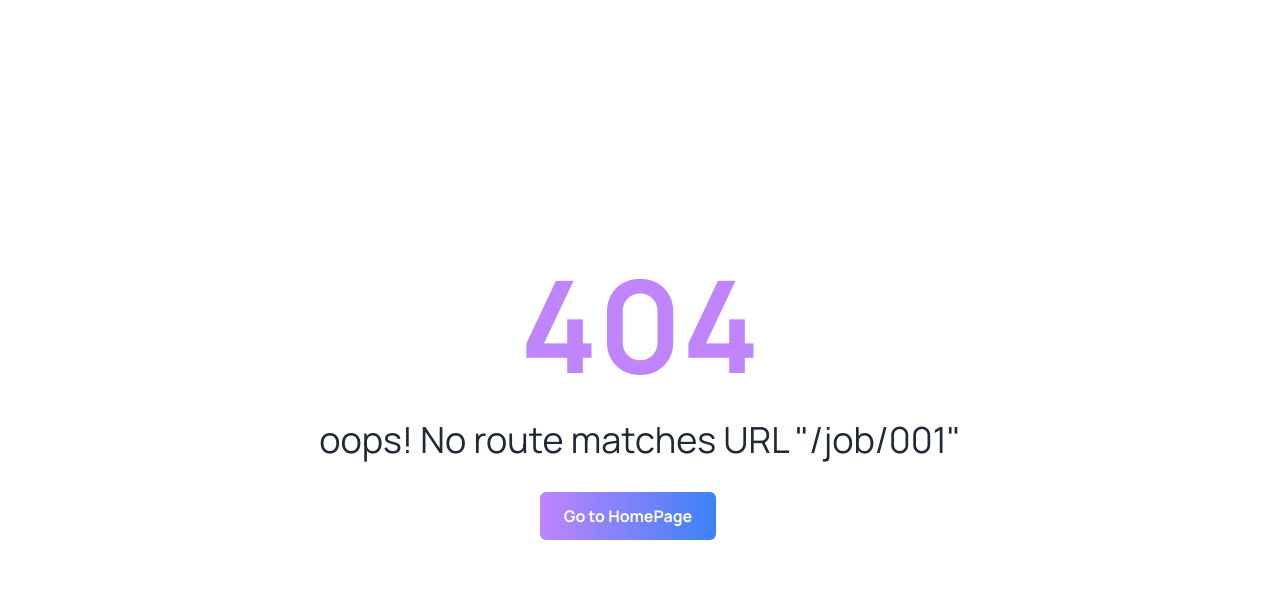
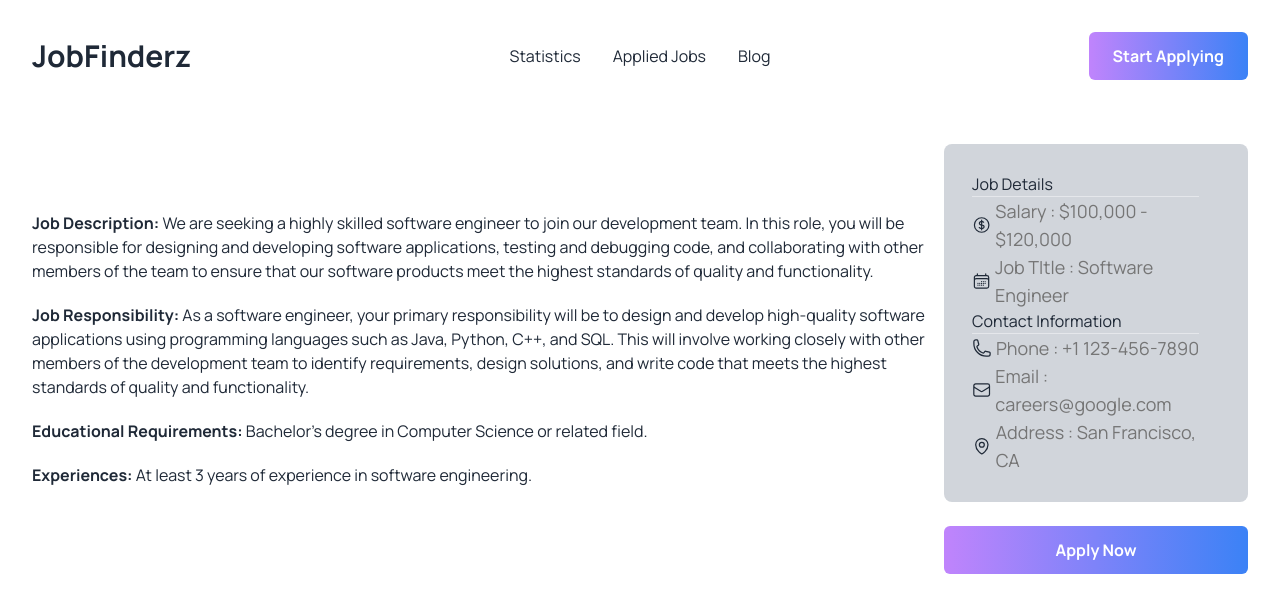
Before and after one commit to Nasim043/JobFinderz, a React (Vite) app: page /job/001 in a window 1280 px wide. Before the commit this address had no page. Shown: the top 612 px of the page. Built offline with nearby package versions, Linux system fonts and the light colour scheme.

Commit message:
Job Details page implement

```diff
--- a/public/jobs.json
+++ b/public/jobs.json
@@ -9,8 +9,8 @@
       "location": "San Francisco, CA",
       "fulltime_or_parttime": "Full-time",
       "salary": "$100,000 - $120,000",
-      "job_description": "We are looking for a skilled software engineer to join our team.",
-      "job_responsibility": "Design, develop, and maintain software applications.",
+      "job_description": "We are seeking a highly skilled software engineer to join our development team. In this role, you will be responsible for designing and developing software applications, testing and debugging code, and collaborating with other members of the team to ensure that our software products meet the highest standards of quality and functionality.",
+      "job_responsibility": "As a software engineer, your primary responsibility will be to design and develop high-quality software applications using programming languages such as Java, Python, C++, and SQL. This will involve working closely with other members of the development team to identify requirements, design solutions, and write code that meets the highest standards of quality and functionality.",
       "educational_requirements": "Bachelor's degree in Computer Science or related field.",
       "experiences": "At least 3 years of experience in software engineering.",
       "contact_information": {
@@ -27,8 +27,8 @@
       "location": "New York, NY",
       "fulltime_or_parttime": "Full-time",
       "salary": "$80,000 - $100,000",
-      "job_description": "We are seeking a talented marketing manager to oversee our marketing campaigns.",
-      "job_responsibility": "Develop and implement marketing strategies to promote our products and services.",
+      "job_description": "We are seeking an experienced marketing manager to lead our marketing team and drive our marketing strategy. In this role, you will be responsible for developing and implementing marketing plans, managing our marketing budget, and overseeing the creation of marketing materials.",
+      "job_responsibility": "As a marketing manager, your main responsibility will be to lead our marketing team and drive our marketing strategy. This will involve developing and implementing marketing plans to promote our products and services, managing our marketing budget, and overseeing the creation of marketing materials such as brochures, presentations, and advertisements.",
       "educational_requirements": "Bachelor's degree in Marketing or related field.",
       "experiences": "At least 5 years of experience in marketing management.",
       "contact_information": {
@@ -45,8 +45,8 @@
       "location": "Los Angeles, CA",
       "fulltime_or_parttime": "Part-time",
       "salary": "$30 - $40 per hour",
-      "job_description": "We are looking for a creative and experienced graphic designer to join our team.",
-      "job_responsibility": "Create and design graphics for various projects and clients.",
+      "job_description": "We are seeking a talented and creative graphic designer to join our team. In this role, you will be responsible for developing and designing a variety of visual assets, including logos, illustrations, advertisements, and web pages. You will work closely with other members of the creative team to ensure that our visual communications are engaging, effective, and aligned with our overall brand and marketing strategy.",
+      "job_responsibility": "As a graphic designer, your primary responsibility will be to develop and design a variety of visual assets that effectively communicate our brand and marketing messages to our target audience. This will involve working closely with other members of the creative team to identify design requirements",
       "educational_requirements": "Bachelor's degree in Graphic Design or related field.",
       "experiences": "At least 2 years of experience in graphic design.",
       "contact_information": {
@@ -63,8 +63,8 @@
       "location": "Cupertino, CA",
       "fulltime_or_parttime": "Full-time",
       "salary": "$120,000 - $150,000",
-      "job_description": "We are looking for a talented product manager to lead our product development efforts.",
-      "job_responsibility": "Develop and execute product roadmaps, manage product lifecycle, and collaborate with cross-functional teams.",
+      "job_description": "We are seeking a skilled and experienced product manager to join our team. In this role, you will be responsible for overseeing the development and management of our products throughout their lifecycle, from ideation to launch and beyond. You will work closely with cross-functional teams, including engineering, design, marketing, and sales, to ensure that our products meet the needs of our customers and are aligned with our overall business strategy.",
+      "job_responsibility": "As a product manager, your primary responsibility will be to lead the development and management of our products from ideation to launch and beyond.",
       "educational_requirements": "Bachelor's degree in Business Administration or related field.",
       "experiences": "At least 5 years of experience in product management.",
       "contact_information": {
@@ -81,8 +81,8 @@
       "location": "Anywhere in the US",
       "fulltime_or_parttime": "Full-time",
       "salary": "$60,000 - $80,000",
-      "job_description": "We are seeking a motivated sales representative to drive revenue growth and build strong relationships with clients.",
-      "job_responsibility": "Identify new business opportunities, negotiate and close deals, and provide exceptional customer service.",
+      "job_description": "We are seeking a highly motivated and results-driven sales representative to join our team. In this role, you will be responsible for identifying new business opportunities, building relationships with potential customers, and closing deals to meet or exceed sales targets.",
+      "job_responsibility": "As a sales representative, your primary responsibility will be to identify new business opportunities and build relationships with potential customers. This will involve conducting market research to identify potential customers, developing sales pitches and proposals, and building relationships with key decision-makers within target organizations.",
       "educational_requirements": "Bachelor's degree in Business or related field.",
       "experiences": "At least 2 years of experience in sales or business development.",
       "contact_information": {
@@ -99,8 +99,8 @@
       "location": "Menlo Park, CA",
       "fulltime_or_parttime": "Full-time",
       "salary": "$90,000 - $110,000",
-      "job_description": "We are looking for a talented UX designer to join our team and create engaging and intuitive user experiences.",
-      "job_responsibility": "Design and iterate on user interfaces, collaborate with cross-functional teams, and conduct user research.",
+      "job_description": "We are seeking a talented and experienced UX designer to join our team. In this role, you will be responsible for designing and improving user experiences across our products and services. You will work closely with cross-functional teams, including product managers, developers, and other designers, to understand user needs and design solutions that meet those needs.",
+      "job_responsibility": "As a UX designer, your primary responsibility will be to design and improve user experiences across our products and services. This will involve conducting user research to understand user needs, designing wireframes and prototypes to communicate design solutions, and conducting user testing to validate those solutions.",
       "educational_requirements": "Bachelor's degree in Design or related field.",
       "experiences": "At least 3 years of experience in UX design.",
       "contact_information": {
--- /dev/null
+++ b/src/LocalStorage.js
@@ -0,0 +1,10 @@
+export const addToStorage = id => {
+  console.log('Dont worry i am here');
+  const jobList = localStorage.getItem('job_list');
+  if (jobList) {
+
+  } else {
+    const jobIdArray = [id];
+    localStorage.setItem('job_list', JSON.stringify(jobIdArray))
+  }
+}
--- /dev/null
+++ b/src/components/ApplidedJobs.jsx
@@ -0,0 +1,14 @@
+import React from 'react';
+import { useLoaderData } from 'react-router-dom';
+
+const ApplidedJobs = () => {
+  const {jobs} = useLoaderData()
+  console.log(jobs);
+  return (
+    <div className='my-container'>
+      <h1>Applied jobs {jobs.length}</h1>
+    </div>
+  );
+};
+
+export default ApplidedJobs;
--- a/src/components/Job.jsx
+++ b/src/components/Job.jsx
@@ -25,7 +25,7 @@ const Job = ({ job }) => {
           <p className='text-secondary text-lg font-medium'>Salary : {salary}</p>
         </div>
       </div>
-      <Link className="my-gradient text-white font-semibold px-6 py-3 rounded-md mt-4">View Details</Link>
+      <Link to={`job/${id}`} className="my-gradient text-white font-semibold px-6 py-3 rounded-md mt-4">View Details</Link>
     </div >
   );
 };
--- /dev/null
+++ b/src/components/JobDetails.jsx
@@ -0,0 +1,57 @@
+import { CalendarDaysIcon, CurrencyDollarIcon, EnvelopeIcon, MapPinIcon, PhoneIcon } from '@heroicons/react/24/outline';
+import React from 'react';
+import { useParams, useLoaderData } from 'react-router-dom';
+import {addToStorage} from '../LocalStorage.js'
+
+const JobDetails = () => {
+  const { id } = useParams()
+  const { jobs } = useLoaderData()
+  const jobDetails = jobs.find(job => job.id === id)
+  const { company_logo, job_title, company_name, remote_or_onsite, location, fulltime_or_parttime, salary,
+    job_description, job_responsibility, educational_requirements, experiences, contact_information } = jobDetails;
+  return (
+    <div className='my-container flex flex-col md:flex-row items-center'>
+      <div className='w-full md:w-3/4'>
+        <h2 className='mb-5'><span className='font-bold'>Job Description: </span>{job_description}</h2>
+        <h2 className='mb-5'><span className='font-bold'>Job Responsibility: </span>{job_responsibility}</h2>
+        <h2 className='mb-5'><span className='font-bold'>Educational Requirements: </span>{educational_requirements}</h2>
+        <h2 className='mb-5'><span className='font-bold'>Experiences: </span>{experiences}</h2>
+      </div>
+      {/* Right side card */}
+      <div className='w-full md:w-1/4'>
+        <div className='bg-gray-300 p-7 rounded-lg mb-6'>
+          {/*  Job Details */}
+          <h2>Job Details</h2>
+          <hr className='w-11/12 text-center' />
+          <div className='flex md:items-center'>
+            <CurrencyDollarIcon className='h-6 w-6 pr-1' />
+            <p className='text-secondary md:text-lg font-medium'>Salary : {salary}</p>
+          </div>
+          <div className='flex items-center'>
+            <CalendarDaysIcon className='h-6 w-6 pr-1' />
+            <p className='text-secondary md:text-lg font-medium'>Job TItle : {job_title}</p>
+          </div>
+
+          {/* Contact Information */}
+          <h2>Contact Information</h2>
+          <hr className='w-11/12 text-center' />
+          <div className='flex items-center'>
+            <PhoneIcon className='h-6 w-6 pr-1' />
+            <p className='text-secondary md:text-lg font-medium'>Phone : {contact_information.phone}</p>
+          </div>
+          <div className='flex md:items-center'>
+            <EnvelopeIcon className='h-6 w-6 pr-1' />
+            <p className='text-secondary md:text-lg font-medium'>Email : {contact_information.email}</p>
+          </div>
+          <div className='flex items-center'>
+            <MapPinIcon className='h-6 w-6 pr-1' />
+            <span className='text-secondary md:text-lg font-medium'>Address : {location}</span>
+          </div>
+        </div>
+        <button onClick={()=>addToStorage(jobDetails.id)} className='w-full bg-gradient-to-r from-purple-400 to-blue-500 hover:from-pink-500 hover:to-orange-500 text-white font-semibold px-6 py-3 rounded-md'>Apply Now</button>
+      </div >
+    </div >
+  );
+};
+
+export default JobDetails;
--- a/src/components/Navbar.jsx
+++ b/src/components/Navbar.jsx
@@ -12,7 +12,7 @@ const Navbar = () => {
           </label>
           <ul tabIndex={0} className="menu menu-compact dropdown-content mt-3 p-2 shadow bg-base-100 rounded-box w-52">
             <li><Link to='statistics'>Statistics</Link></li>
-            <li><Link to='/'>Applied Jobs</Link></li>
+            <li><Link to='applied-jobs'>Applied Jobs</Link></li>
             <li><Link to='blog'>Blog</Link></li>
           </ul>
         </div>
@@ -21,12 +21,12 @@ const Navbar = () => {
       <div className="navbar-center hidden lg:flex">
         <ul className="menu menu-horizontal px-1">
           <li><Link to='statistics'>Statistics</Link></li>
-          <li><Link to='/'>Applied Jobs</Link></li>
+          <li><Link to='applied-jobs'>Applied Jobs</Link></li>
           <li><Link to='blog'>Blog</Link></li>
         </ul>
       </div>
       <div className="navbar-end">
-        <Link to='hf' className="bg-gradient-to-r from-purple-400 to-blue-500 hover:from-pink-500 hover:to-orange-500 text-white font-semibold px-6 py-3 rounded-md mr-6">Start Applying</Link>
+        <Link to='hf' className="bg-gradient-to-r from-purple-400 to-blue-500 hover:from-pink-500 hover:to-orange-500 text-white font-semibold px-6 py-3 rounded-md">Start Applying</Link>
       </div>
     </div>
     <Outlet />
--- a/src/components/Statistics.jsx
+++ b/src/components/Statistics.jsx
@@ -4,7 +4,6 @@ import { BarChart, Bar, XAxis, YAxis, Tooltip, Legend, CartesianGrid, Responsive
 
 const Statistics = () => {
   const { marks } = useLoaderData();
-  console.log(marks);
   return (
     <div className='my-container'>
       <ResponsiveContainer width={'99%'} height={300}>
--- a/src/main.jsx
+++ b/src/main.jsx
@@ -8,6 +8,8 @@ import App from './App'
 import './index.css'
 import ErrorPage from "./components/ErrorPage"
 import Home from "./components/Home"
+import ApplidedJobs from "./components/ApplidedJobs"
+import JobDetails from "./components/JobDetails"
 
 const router = createBrowserRouter([
   {
@@ -18,7 +20,7 @@ const router = createBrowserRouter([
       {
         path: "/",
         element: <Home />,
-        loader: () => fetch('job_categories.json')
+        loader: () => fetch('/job_categories.json')
       },
       {
         path: "blog",
@@ -27,8 +29,18 @@ const router = createBrowserRouter([
       {
         path: "statistics",
         element: <Statistics />,
-        loader: () => fetch('marks.json')
-      }
+        loader: () => fetch('/marks.json')
+      },
+      {
+        path: "job/:id",
+        element: <JobDetails />,
+        loader: () => fetch('/jobs.json')
+      },
+      {
+        path: "applied-jobs",
+        element: <ApplidedJobs />,
+        loader: () => fetch('/jobs.json')
+      },
     ]
   }
 ])
```
